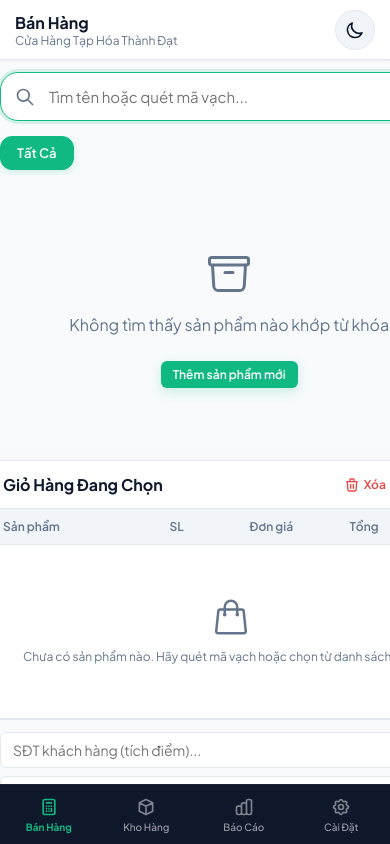
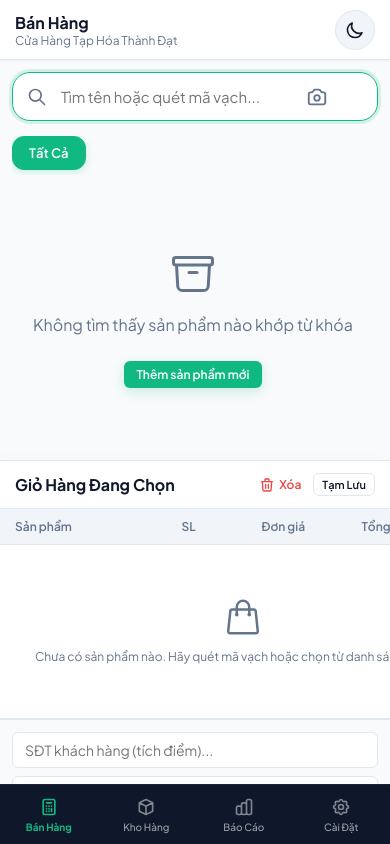
Before and after one commit to ngovandat2005/TaHoaThanhDat, a website: page index.html in a window 390 px wide. Drawn offline with Linux system fonts and the light colour scheme.

Commit message:
fix(mobile): fix 2x-width overflow bug, grid fast-cash buttons, stack pricing rows

```diff
--- a/style.css
+++ b/style.css
@@ -1671,16 +1671,22 @@ table tr:hover td {
 
 /* --- MOBILE RESPONSIVENESS (Screens below 768px) --- */
 @media (max-width: 768px) {
-  /* Prevent the whole page from scrolling horizontally */
-  body {
+  /* ========================================
+   * CRITICAL: Prevent ANY horizontal overflow
+   * Root fix for the 2x-width layout bug
+   * ======================================== */
+  html, body {
     overflow-x: hidden;
+    max-width: 100vw;
   }
 
   /* Layout adjustments */
   .app-container {
     grid-template-columns: 1fr;
     height: calc(100vh - 60px); /* leave space for bottom nav */
-    overflow-x: hidden;
+    overflow: hidden;
+    width: 100%;
+    max-width: 100vw;
   }
 
   .sidebar {
@@ -1773,7 +1779,10 @@ table tr:hover td {
   .pos-layout {
     grid-template-columns: 1fr;
     height: auto;
-    overflow-y: auto;
+    /* CRITICAL: min-width:0 allows grid items to shrink below content size */
+    min-width: 0;
+    overflow-x: hidden;
+    width: 100%;
   }
 
   .pos-products-panel {
@@ -1783,6 +1792,9 @@ table tr:hover td {
     height: auto;
     overflow: visible;
     display: block;
+    min-width: 0;   /* allow shrinking in grid */
+    width: 100%;
+    box-sizing: border-box;
   }
 
   .products-grid-container {
@@ -1795,16 +1807,20 @@ table tr:hover td {
     border-top: 1px solid var(--border-color);
     height: auto;
     overflow: visible;
+    min-width: 0;   /* allow shrinking in grid */
+    width: 100%;
+    box-sizing: border-box;
   }
 
   /* Make cart items table scroll horizontally if needed */
   .cart-items-container {
     overflow-x: auto;
     -webkit-overflow-scrolling: touch;
+    max-width: 100%;
   }
 
   .cart-table {
-    min-width: 340px;
+    min-width: 300px;
   }
 
   /* Cart header wraps cleanly on mobile */
@@ -1818,6 +1834,16 @@ table tr:hover td {
     flex-wrap: wrap;
   }
 
+  /* Force checkout panel and children to stay within screen */
+  .checkout-panel,
+  .payment-details,
+  .pricing-summary {
+    width: 100%;
+    max-width: 100%;
+    box-sizing: border-box;
+    min-width: 0;
+  }
+
 
   .products-grid {
     grid-template-columns: repeat(auto-fill, minmax(110px, 1fr));
@@ -1846,19 +1872,44 @@ table tr:hover td {
 
   .input-group-inline input {
     width: 100%;
-  }
-
-  /* Fix fast cash buttons - wrap them into 2 rows of 4 */
+    box-sizing: border-box;
+  }
+
+  /* Pricing summary: show values on a new line so they are always visible */
+  .summary-row {
+    flex-direction: column;
+    align-items: flex-start;
+    gap: 3px;
+  }
+
+  .summary-row.total .highlight-total {
+    font-size: 20px;
+  }
+
+  /* Discount row stays horizontal because input is small */
+  .summary-row:has(.discount-input-group) {
+    flex-direction: row;
+    justify-content: space-between;
+    align-items: center;
+  }
+
+  /* ============================================================
+   * FAST-CASH BUTTONS: Use CSS Grid instead of Flex for
+   * predictable 4-column layout regardless of container width
+   * ============================================================ */
   .fast-cash-container {
-    flex-wrap: wrap;
+    display: grid !important;
+    grid-template-columns: repeat(4, 1fr);
     gap: 6px;
+    width: 100%;
   }
 
   .fast-cash-btn {
-    flex: 0 0 calc(25% - 5px);
+    flex: none;
+    width: 100%;
     min-width: unset;
     font-size: 11px;
-    padding: 6px 2px;
+    padding: 8px 2px;
     text-align: center;
   }
 
```
